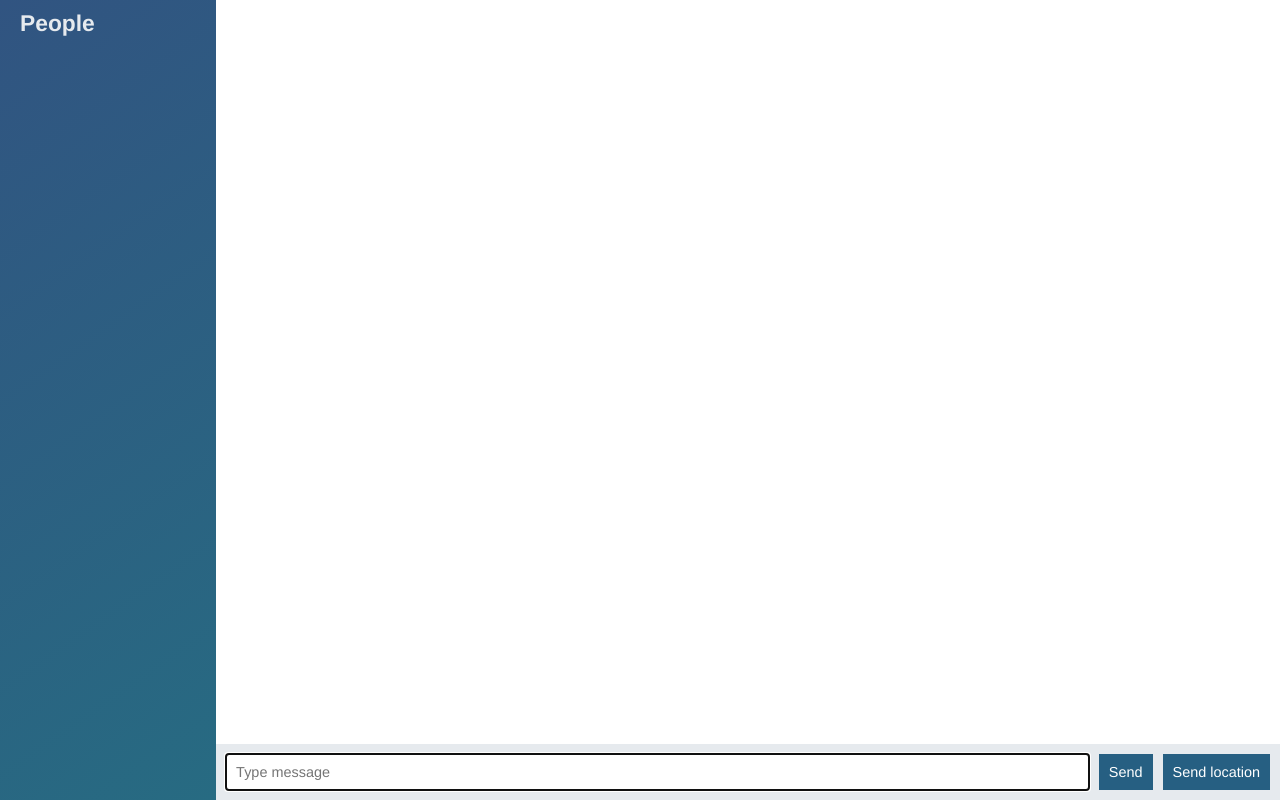
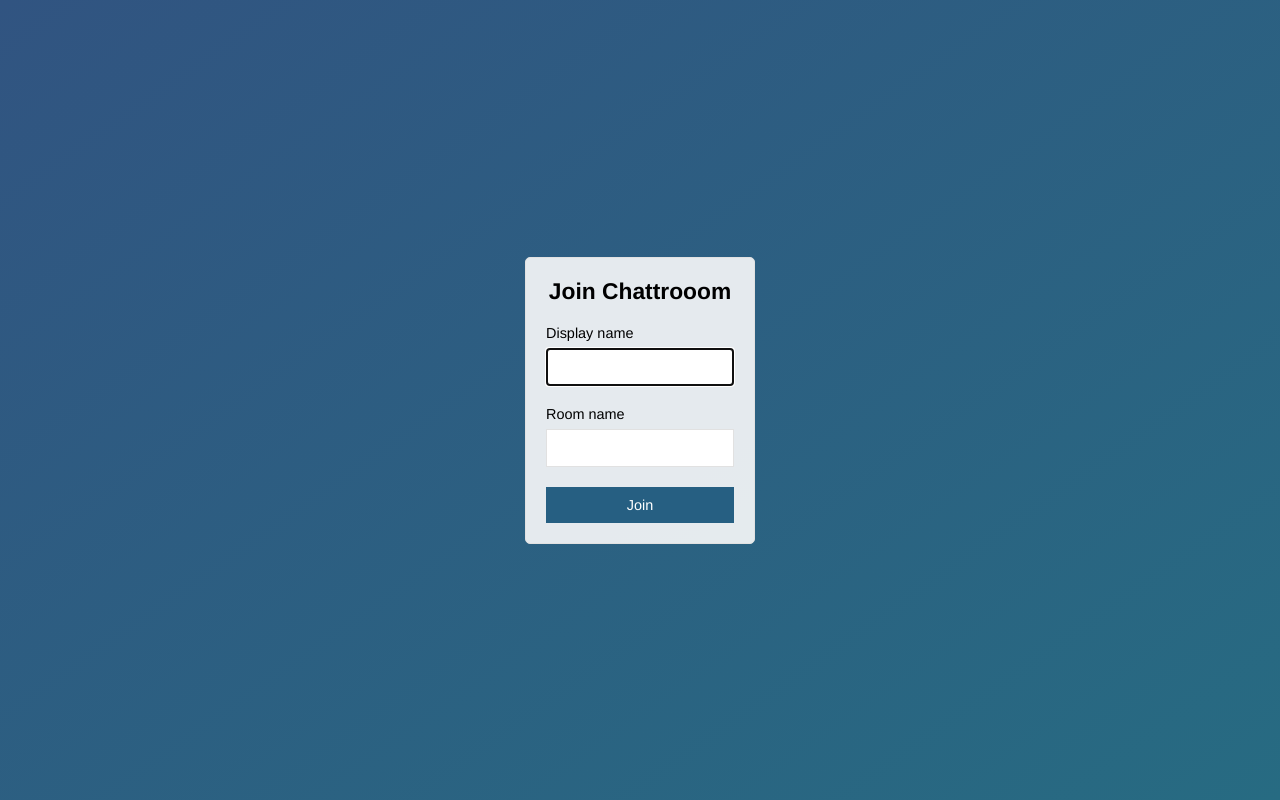
Before and after one commit to john-shaskin/node-chat-app, a website: page public/index.html in a window 1280 px wide. Drawn offline with nearby package versions, Linux system fonts and the light colour scheme; no server answers.

Commit message:
Add join landing page, to get users to join a chat

```diff
--- a/public/index.html
+++ b/public/index.html
@@ -1,61 +1,33 @@
 <!DOCTYPE html>
+
 <html>
 
 <head>
   <meta charset="utf-8">
+  <title>Join | ChattApp</title>
+  <meta name="viewport" content="width=device-width, initial-scale=1, user-scalable=no">
   <link rel="stylesheet" href="/css/styles.css"></link>
 </head>
 
-<body class="chat">
-
-  <div class="chat__sidebar">
-    <h3>People</h3>
-    <div id="users"></div>
+<body class="centered-form">
+  <div class="centered-form__form">
+    <form action="/chat.html">
+      <div class="form-field">
+        <h3>Join Chattrooom</h3>
+      </div>
+      <div class="form-field">
+        <label>Display name</label>
+        <input type="text" name="name" autofocus />
+      </div>
+      <div class="form-field">
+        <label>Room name</label>
+        <input type="text" name="room" />
+      </div>
+      <div class="form-field">
+        <button>Join</button>
+      </div>
+    </form>
   </div>
-
-  <div class="chat__main">
-    <ol id="messages" class="chat__messages"></ol>
-
-    <div class="chat__footer">
-      <form id="message-form">
-        <input name="message" type="text" placeholder="Type message" autofocus autocomplete="off" />
-        <button>Send</button>
-      </form>
-      <button id="send-location">Send location</button>
-    </div>
-  </div>
-
-  <script id="message-template" type="text/template">
-    <li class="message">
-      <div class="message__title">
-        <h4>{{from}}</h4>
-        <span>{{createdAt}}</span>
-      </div>
-      <div class="message__body">
-        <p>{{text}}</p>
-      </div>
-    </li>
-  </script>
-
-  <script id="location-message-template" type="text/template">
-    <li class="message">
-      <div class="message__title">
-        <h4>{{from}}</h4>
-        <span>{{createdAt}}</span>
-      </div>
-      <div class="message__body">
-        <p>
-          <a href="{{url}}" target="_blank">My current location</a>
-        </p>
-      </div>
-    </li>
-  </script>
-
-  <script src="/socket.io/socket.io.js"></script>
-  <script src="/js/libs/jquery-3.3.1.min.js"></script>
-  <script src="/js/libs/moment.js"></script>
-  <script src="js/libs/mustache.js"></script>
-  <script src="/js/index.js"></script>
 </body>
 
 </html>
```
Also changed, not shown: public/chat.html (added, +63 -0 lines), public/js/chat.js (renamed from public/js/index.js).
